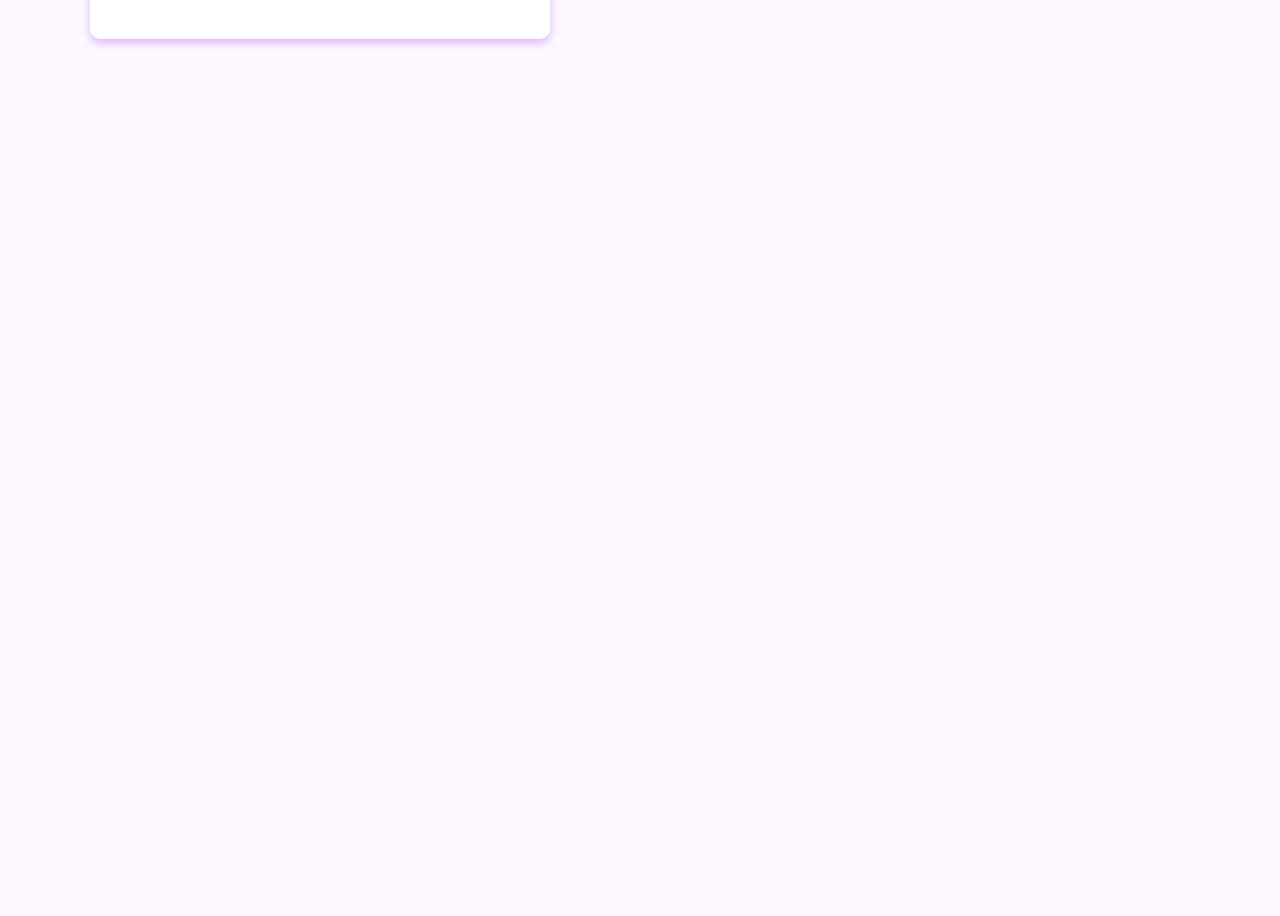
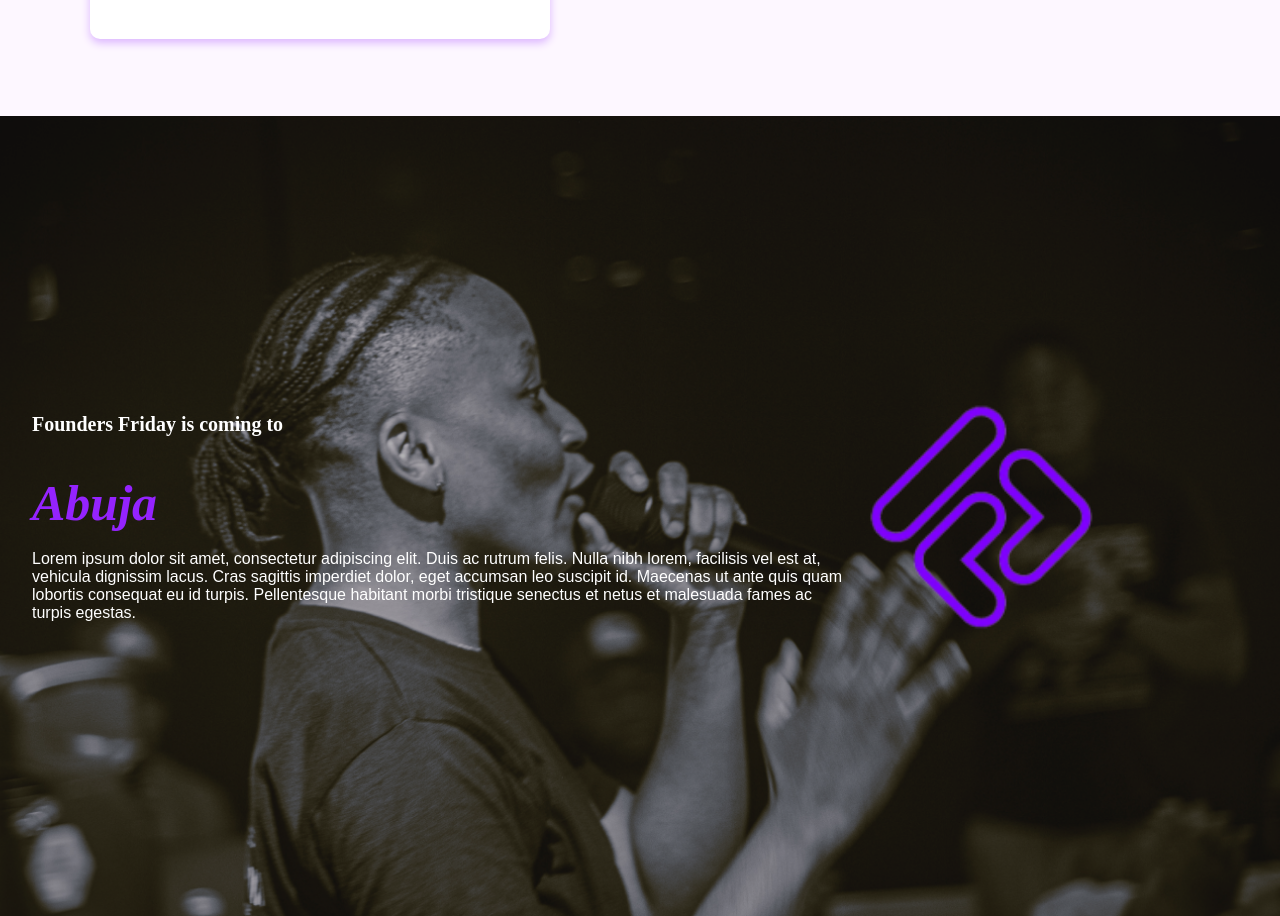
Before and after one commit to awolope/belsoftsystem-onboarding, a Next.js app: page / in a window 1280 px wide. Shown: the part 1939-2855 px from the top of the page. Before the commit the page ends 2055 px from the top, so only its background shows below. Built offline with nearby package versions, Linux system fonts and the light colour scheme.

Commit message:
still working

```diff
--- a/src/app/components/section2.js
+++ b/src/app/components/section2.js
@@ -4,29 +4,54 @@ import { FaArrowRight } from "react-icons/fa";
 const Section2 = () => {
   return (
     <div className={styles.Section2}>
-        <div className={styles.head}><h5 >Sponsor The Next Friday</h5>
-        <h1>Why Sponsor <br/> Founders Friday?</h1></div>
-        <div className={styles.container}> <div className={styles.card}>
+      <div className={styles.head}>
+        <h5>Sponsor The Next Friday</h5>
+        <h1>
+          Why Sponsor <br /> Founders Friday?
+        </h1>
+      </div>
+      <div className={styles.container}>
+        {" "}
+        <div className={styles.card}>
           <div className={styles.circleRow}>
-          <div className={styles.circle}><h3>Networking Opportunities</h3>
-            <p>Connect with industry leaders, founders, and potential partners.</p>
+            <div className={styles.circle}>
+              <h3>Networking Opportunities</h3>
+              <p>
+                Connect with industry leaders, founders, and potential partners.
+              </p>
             </div>
-          <div className={styles.circle2}> <h3> Community Impact</h3>
-            <p>Support the growth and development of the startup ecosystem.</p>
+            <div className={styles.circle2}>
+              {" "}
+              <h3> Community Impact</h3>
+              <p>
+                Support the growth and development of the startup ecosystem.
+              </p>
             </div>
           </div>
           <div className={styles.circleRow}>
             <div className={styles.circle2}>
-            <h3>Brand Association</h3> <p>Align your brand with innovation and entrepreneurial success.</p></div>
-          <div className={styles.circle}> <h3>Visibility</h3> <p>Gain exposure to a targeted audience of young professionals and entrepreneurs.</p></div>
+              <h3>Brand Association</h3>{" "}
+              <p>
+                Align your brand with innovation and entrepreneurial success.
+              </p>
+            </div>
+            <div className={styles.circle}>
+              {" "}
+              <h3>Visibility</h3>{" "}
+              <p>
+                Gain exposure to a targeted audience of young professionals and
+                entrepreneurs.
+              </p>
+            </div>
           </div>
         </div>
         <div className={styles.content}>
           <h5>How To Sponsor</h5>
           <h6>Ready To Make An Impact?</h6>
           <p>
-
-        Fill out the form below or contact us at [contact email/phone number] to learn more about how you can sponsor the next Founders Friday
+            Fill out the form below or contact us at [contact email/phone
+            number] to learn more about how you can sponsor the next Founders
+            Friday
           </p>
           <form className={styles.form}>
             <div className={styles.formGroup}>
@@ -35,7 +60,11 @@ const Section2 = () => {
             </div>
             <div className={styles.formGroup}>
               <label htmlFor="name">Company Name (optional)</label>
-            <input type="text" id="companyname" placeholder="Enter your email" />
+              <input
+                type="text"
+                id="companyname"
+                placeholder="Enter your email"
+              />
             </div>
             <div className={styles.formGroup}>
               <label htmlFor="email">Email Address</label>
@@ -43,9 +72,11 @@ const Section2 = () => {
             </div>
             <div className={styles.formGroup}>
               <label htmlFor="number">Phone</label>
-            <input type="number" id="Number" placeholder="Phone Number" />
+              <input type="number" id="number" placeholder="Phone Number" />
             </div>
-          <button type="submit" className={styles.sponsorButton}>Sponsor <FaArrowRight className={styles.icon} /></button>
+            <button type="submit" className={styles.sponsorButton}>
+              Sponsor <FaArrowRight className={styles.icon} />
+            </button>
           </form>
         </div>
       </div>
@@ -53,5 +84,4 @@ const Section2 = () => {
   );
 };
 
-
 export default Section2;
--- /dev/null
+++ b/src/app/components/section3.js
@@ -0,0 +1,46 @@
+"use client";
+import { useEffect, useState } from "react";
+import Image from "next/image";
+import styles from "../styles/Section3.module.css";
+
+const Section3 = () => {
+  const [location, setLocation] = useState("Kaduna");
+  const locations = ["Kaduna", "Abuja", "Kano"];
+
+  useEffect(() => {
+    let index = 0;
+    const interval = setInterval(() => {
+      index = (index + 1) % locations.length;
+      setLocation(locations[index]);
+    }, 3000); // Change every 3 seconds
+    return () => clearInterval(interval);
+  }, []);
+
+  return (
+    <div className={styles.container}>
+      <div className={styles.right}>
+        <h1 className={styles.mainHeading}>Founders Friday is coming to</h1>
+        <h2 className={styles.animatedHeading}>{location}</h2>
+        <p className={styles.paragraph}>
+          Lorem ipsum dolor sit amet, consectetur adipiscing elit. Duis ac
+          rutrum felis. Nulla nibh lorem, facilisis vel est at, vehicula
+          dignissim lacus. Cras sagittis imperdiet dolor, eget accumsan leo
+          suscipit id. Maecenas ut ante quis quam lobortis consequat eu id
+          turpis. Pellentesque habitant morbi tristique senectus et netus et
+          malesuada fames ac turpis egestas.
+        </p>
+      </div>
+      <div className={styles.left}>
+        <Image
+          src="/logo.png"
+          alt="Logo"
+          width={280}
+          height={280}
+          className={styles.logo}
+        />
+      </div>
+    </div>
+  );
+};
+
+export default Section3;
--- a/src/app/page.js
+++ b/src/app/page.js
@@ -1,8 +1,9 @@
 import React from "react";
 import Section from "./components/section";
 import Navbar from "./components/navbar";
-import Section2 from "./components/section2"
+import Section2 from "./components/section2";
 import Section1 from "./components/section1";
+import Section3 from "./components/section3";
 import styles from "./styles/Home.module.css";
 
 const Home = () => {
@@ -11,7 +12,8 @@ const Home = () => {
       <Navbar />
       <Section1 />
       <Section />
-      <Section2/>
+      <Section2 />
+      <Section3 />
     </div>
   );
 };
--- /dev/null
+++ b/src/app/styles/Section3.module.css
@@ -0,0 +1,73 @@
+.container {
+  display: flex;
+  justify-content: space-between;
+  align-items: center;
+  height: 100vh;
+  background-image: url("/IMG_2647 1.png");
+  background-size: cover;
+  background-position: center;
+  padding: 2rem;
+  color: white;
+}
+
+.left {
+  flex: 1;
+}
+
+.logo {
+  display: block;
+}
+
+.right {
+  flex: 2;
+  text-align: left;
+}
+
+.mainHeading {
+  font-family: Montserrat;
+  font-size: 20px;
+  font-weight: 700;
+  line-height: 62.5px;
+  text-align: left;
+  text-underline-position: from-font;
+  text-decoration-skip-ink: none;
+
+  margin-bottom: 1rem;
+}
+
+.animatedHeading {
+  font-family: Montserrat;
+  font-size: 50px;
+  font-weight: 700;
+  line-height: 62.5px;
+  text-align: left;
+  text-underline-position: from-font;
+  text-decoration-skip-ink: none;
+  color: rgba(149, 36, 255, 1);
+  font-style: italic;
+  margin-bottom: 1rem;
+
+  animation: fade-in 3s infinite;
+}
+
+.paragraph {
+  font-size: 1rem;
+  margin-bottom: 1rem;
+}
+
+.image {
+  margin-top: 1rem;
+}
+
+/* Add animations for fade-in effect */
+@keyframes fade-in {
+  0% {
+    opacity: 0;
+  }
+  50% {
+    opacity: 0.5;
+  }
+  100% {
+    opacity: 1;
+  }
+}
```
Also changed, not shown: src/app/styles/Section2.module.css (+41 -55 lines), public/IMG_2647 1.png (added). Lines whose indentation alone changed are shown as unchanged.
